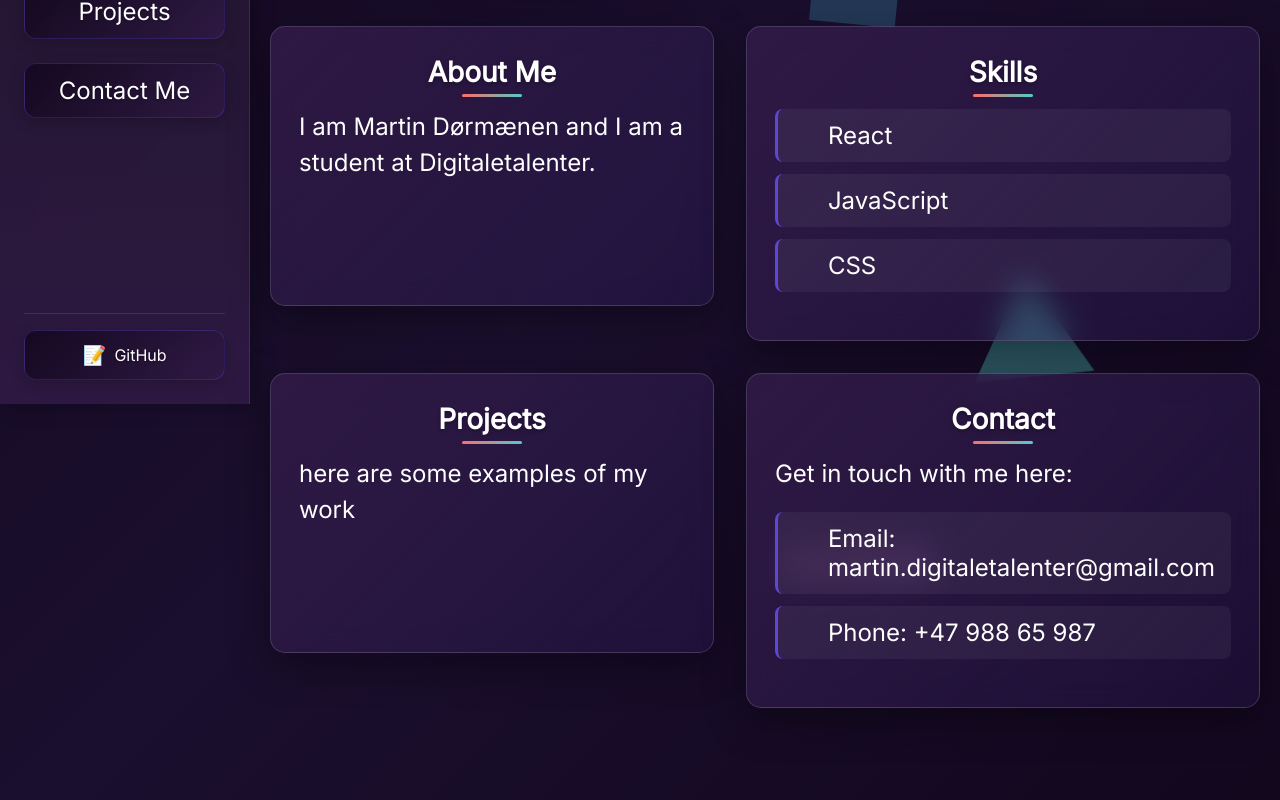
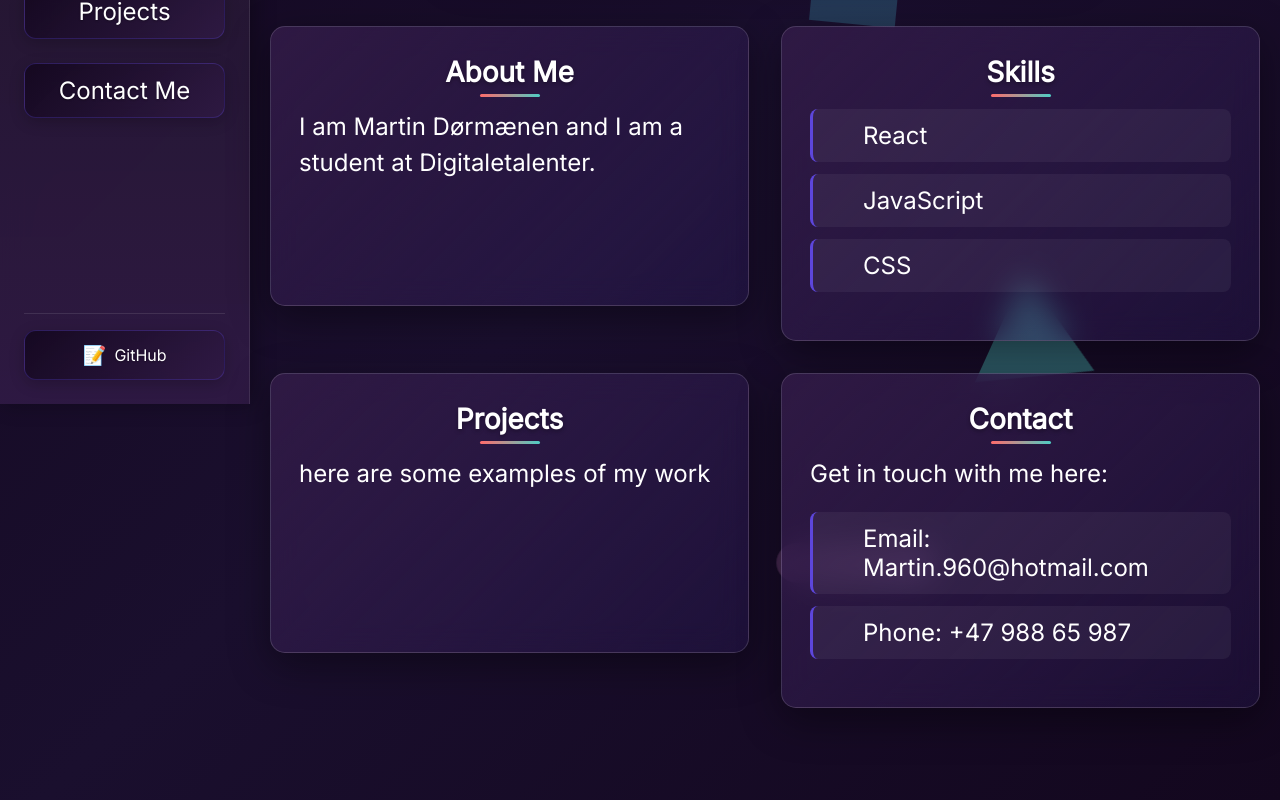
Before and after one commit to seaflapp/react-portfolio, a React (Create React App) app: page / in a window 1280 px wide. Shown: the part 396-1196 px from the top of the page. Built offline with nearby package versions, Linux system fonts and the light colour scheme.

Commit message:
changed email

```diff
--- a/src/components/ContactPage.jsx
+++ b/src/components/ContactPage.jsx
@@ -6,7 +6,7 @@ const ContactPage = () => (
     <h1>Contact</h1>
     <p>You can reach me via email or phone.</p>
     <ul>
-        <li>Email: <a href="mailto:martin.digitaletalenter@gmail.com">martin.digitaletalenter@gmail.com</a></li>
+        <li>Email: <a href="mailto:Martin.960@hotmail.com ">Martin.960@hotmail.com </a></li>
         <li>Phone: <a href="tel:+47 988 65 987">+47 988 65 987</a></li>
     </ul>
 
--- a/src/components/Test.jsx
+++ b/src/components/Test.jsx
@@ -91,7 +91,7 @@ const LogoColapsebleNavBar = () => {
                         <InfoCard title="Contact">
                             <p>Get in touch with me here:</p>
                             <ul>
-                                <li>Email: martin.digitaletalenter@gmail.com</li>
+                                <li>Email: Martin.960@hotmail.com </li>
                                 <li>Phone: +47 988 65 987</li>
                             </ul>
                         </InfoCard>
```
